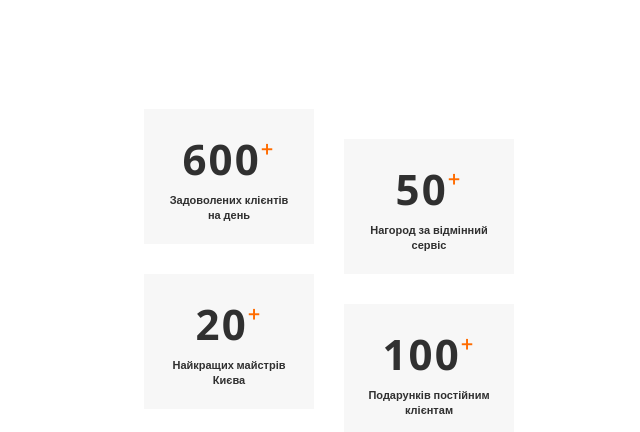
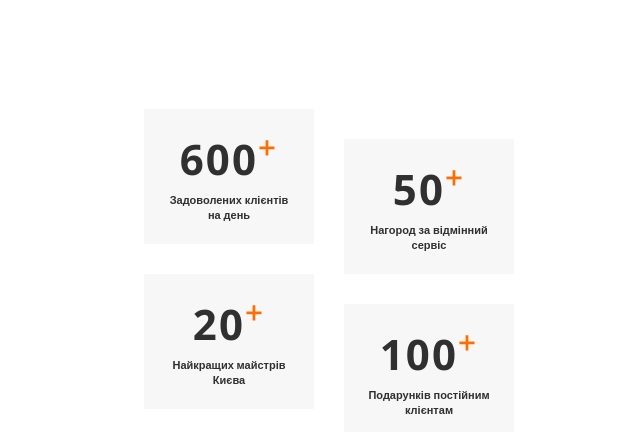
Before and after one commit to ihor-kutsenko/Barbershop-UA, a plain HTML site: page index.html in a window 1280 px wide. Shown: the part 2120-2552 px from the top of the page, 11-651 px from the left. Drawn offline with nearby package versions, Linux system fonts and the light colour scheme.

Commit message:
update section advantages

```diff
--- a/sass/layout/_advantages.scss
+++ b/sass/layout/_advantages.scss
@@ -17,9 +17,6 @@
   margin: 0 auto;
 }
 .advantages-list__quantity {
-  display: flex;
-  justify-content: center;
-  align-items: center;
   margin-bottom: 6px;
 
   font-weight: 700;
@@ -33,8 +30,6 @@
 
 .advantages-list__text {
   font-weight: 600;
-  font-size: 22px;
-  line-height: 1.38;
   color: var(--accent-color);
 }
 
```
Also changed, not shown: css/main.css, css/main.min.css, 2 other files.
